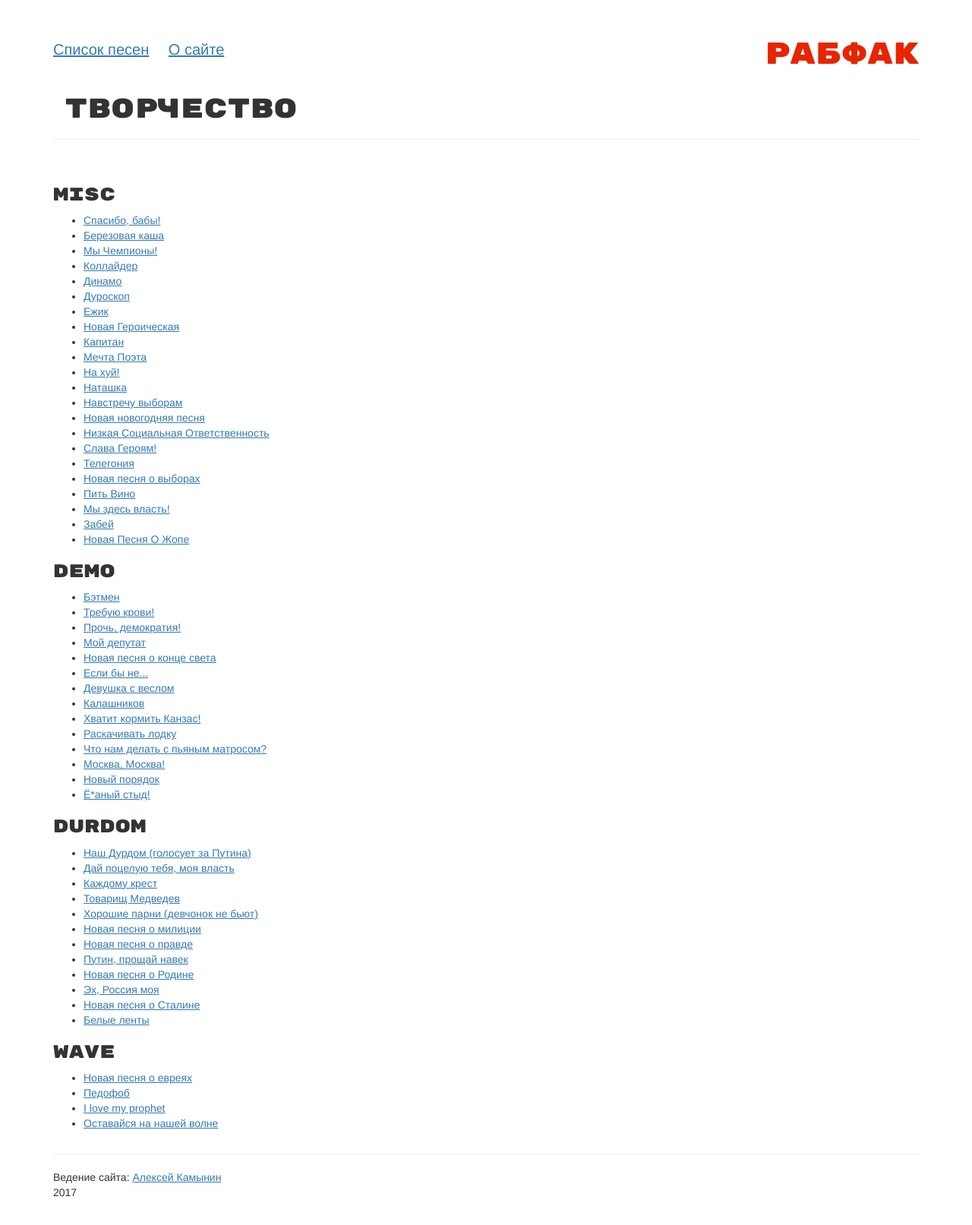
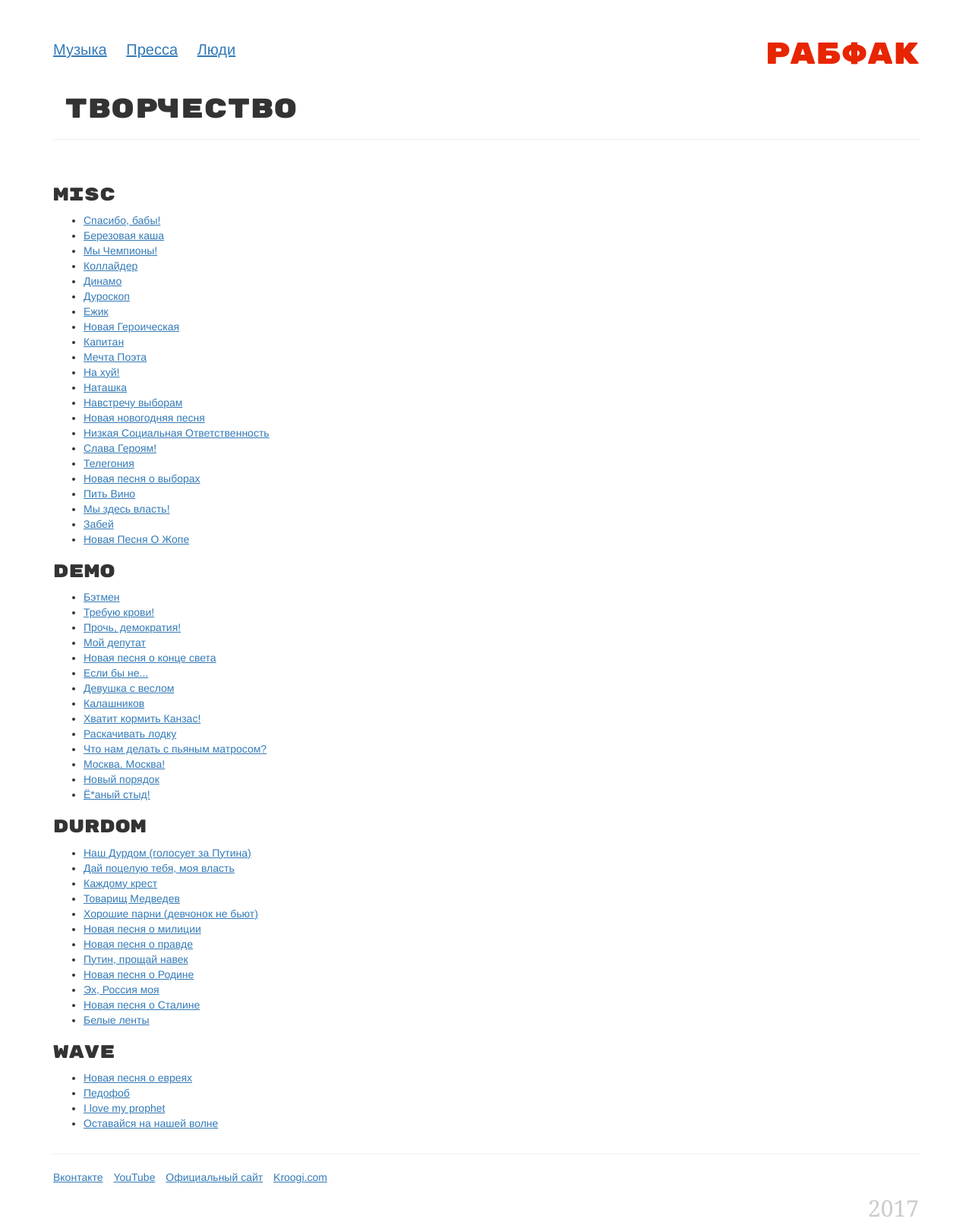
Before and after one commit to wuwujka/rabfak, a Jekyll site: the page built from pages/index.html, in a window 1280 px wide. Shown: the whole page at 76% size. Built offline with Jekyll 4.4.1, drawn with Linux system fonts in a browser that asks for light colours; before the commit the page ends 1580 px from its top, so only the background shows below that.

Commit message:
Немного данных

```diff
--- a/_includes/footer.html
+++ b/_includes/footer.html
@@ -1,6 +1,22 @@
 <hr>
 
 <div class="footer">
-  Ведение сайта: <a href="mailto:zendzirou@gmail.com">Алексей Камынин</a><br>
-  2017<br>
+  <ul class='list-inline'>
+    <li>
+      <a href="https://vk.com/rabfak">Вконтакте</a>
+    </li>
+    <li>
+      <a href="https://www.youtube.com/user/RABFAQ">YouTube</a>
+    </li>
+    <li>
+      <a href="http://www.rabfak.com/">Официальный сайт</a>
+    </li>
+    <li>
+      <a href="https://rabfak.kroogi.com/music?locale=ru">Kroogi.com</a>
+    </li>
+  </ul>
+
+  <span class='pull-right created-date'>
+    2017
+  </span>
 </div>
--- a/_includes/menu.html
+++ b/_includes/menu.html
@@ -1,2 +1,4 @@
-<a href="/">Список песен</a>
-<a href="/about.html">О сайте</a>
+<a href="/">Музыка</a>
+<!--<a href="/pages/photo.html">Фотографии</a>-->
+<a href="/pages/press.html">Пресса</a>
+<a href="/pages/people.html">Люди</a>
--- a/index.html
+++ b/pages/index.html
@@ -1,6 +1,7 @@
 ---
 layout: default
 title: "Творчество"
+permalink: index.html
 ---
 {% assign by_album = site.songs | group_by: 'album' %}
 {% for t in by_album %}
--- a/style.css
+++ b/style.css
@@ -33,3 +33,9 @@ a:visited{
 .page-header{
   margin: 0px 0px 40px 0px;
 }
+
+.created-date{
+  font-family: georgia;
+  font-size: 30px;
+  color: #ccc;
+}
```
Also changed, not shown: pages/people.html (added, +34 -0 lines), pages/press.html (added, +18 -0 lines), assets/albums/demo.jpg (added), assets/images/elin.jpg (added), assets/images/semenov.jpg (added).
